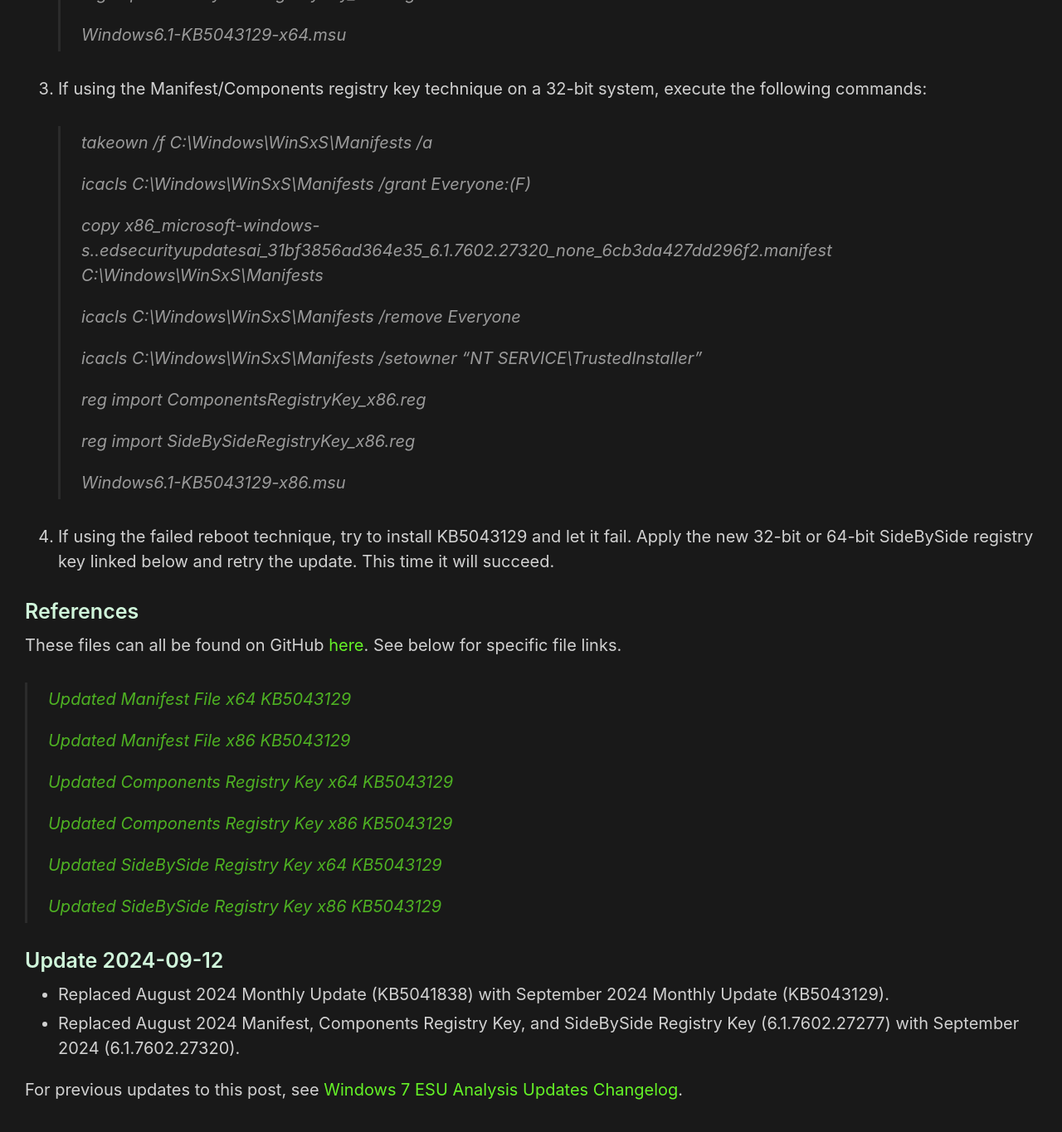
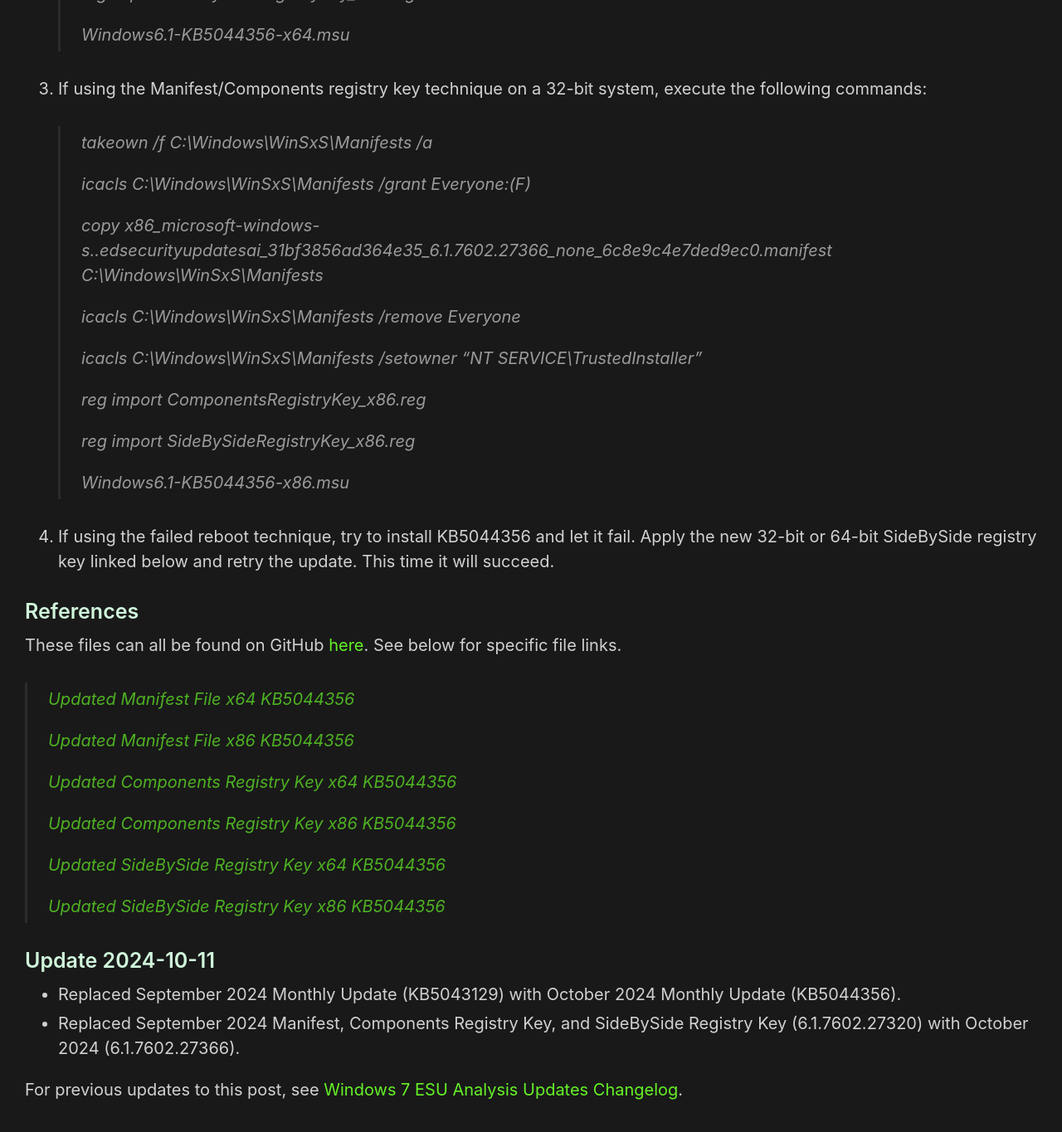
Before and after one commit to HackAndPwn/HackAndPwn.github.io, a Jekyll site: the page built from _posts/2020-09-12-windows-7-esu-analysis-updates.md, in a window 1280 px wide and 1400 px high, scrolled down 1366 px. Shown: the top 1365 px of the window at 83% size. Built offline with Jekyll 4.4.1, drawn with Linux system fonts in a browser that asks for light colours; some of the changed text lies outside the part shown.

Commit message:
oct 2024 updates for windows 7

```diff
--- a/_posts/2020-09-12-windows-7-esu-analysis-updates.md
+++ b/_posts/2020-09-12-windows-7-esu-analysis-updates.md
@@ -2,7 +2,7 @@
 layout: post
 title: Windows 7 ESU Analysis Updates
 original_date: 2020-09-12
-date: 2024-09-12
+date: 2024-10-11
 ---
 
 The original Windows 7 ESU Analysis can be found [here](https://hackandpwn.com/windows-7-esu-analysis).  With the September 2020 Cumulative Update, the technique as described no longer works to install this update.  However, only slight modifications need to be made in order for this new update to also install.
@@ -15,9 +15,9 @@
 
 Install KB4528069 as described in [Windows 7 ESU Analysis](https://hackandpwn.com/windows-7-esu-analysis).
 
-### Installing KB5043129 (September 2024 Cumulative Update)
+### Installing KB5044356 (October 2024 Cumulative Update)
 
-The September 2024 Cumulative Update includes new ESU files that bump versions past those used in KB4528069.  However, the same technique that previously applied still works.
+The October 2024 Cumulative Update includes new ESU files that bump versions past those used in KB4528069.  However, the same technique that previously applied still works.
 
 1. Install the latest Servicing Stack Update [Windows6.1-KB5039339-x64.msu](https://github.com/HackAndPwn/Windows-7-Patching/raw/master/07_ESU_Updates/01_Windows6.1-KB5039339-x64.msu) [Windows6.1-KB5039339-x86.msu](https://github.com/HackAndPwn/Windows-7-Patching/raw/master/07_ESU_Updates/01_Windows6.1-KB5039339-x86.msu).  Rebooting the machine may be required.
 2. If using the Manifest/Components registry key technique on a 64-bit system, execute the following commands:
@@ -25,7 +25,7 @@
 >
 > icacls C:\Windows\WinSxS\Manifests /grant Everyone:(F)
 >
-> copy amd64_microsoft-windows-s..edsecurityupdatesai_31bf3856ad364e35_6.1.7602.27320_none_c8d275c636300828.manifest C:\Windows\WinSxS\Manifests
+> copy amd64_microsoft-windows-s..edsecurityupdatesai_31bf3856ad364e35_6.1.7602.27366_none_c8ad37d2364b0ff6.manifest C:\Windows\WinSxS\Manifests
 >
 > icacls C:\Windows\WinSxS\Manifests /remove Everyone
 >
@@ -35,13 +35,13 @@
 >
 > reg import SideBySideRegistryKey_x64.reg
 >
-> Windows6.1-KB5043129-x64.msu
+> Windows6.1-KB5044356-x64.msu
 3. If using the Manifest/Components registry key technique on a 32-bit system, execute the following commands:
 > takeown /f C:\Windows\WinSxS\Manifests /a
 >
 > icacls C:\Windows\WinSxS\Manifests /grant Everyone:(F)
 >
-> copy x86_microsoft-windows-s..edsecurityupdatesai_31bf3856ad364e35_6.1.7602.27320_none_6cb3da427dd296f2.manifest C:\Windows\WinSxS\Manifests
+> copy x86_microsoft-windows-s..edsecurityupdatesai_31bf3856ad364e35_6.1.7602.27366_none_6c8e9c4e7ded9ec0.manifest C:\Windows\WinSxS\Manifests
 >
 > icacls C:\Windows\WinSxS\Manifests /remove Everyone
 >
@@ -51,27 +51,27 @@
 >
 > reg import SideBySideRegistryKey_x86.reg
 >
-> Windows6.1-KB5043129-x86.msu
-4. If using the failed reboot technique, try to install KB5043129 and let it fail.  Apply the new 32-bit or 64-bit SideBySide registry key linked below and retry the update.  This time it will succeed.
+> Windows6.1-KB5044356-x86.msu
+4. If using the failed reboot technique, try to install KB5044356 and let it fail.  Apply the new 32-bit or 64-bit SideBySide registry key linked below and retry the update.  This time it will succeed.
 
 ### References
 
 These files can all be found on GitHub [here](https://github.com/HackAndPwn/Windows-7-ESU-Analysis).  See below for specific file links.
 
-> [Updated Manifest File x64 KB5043129](https://github.com/HackAndPwn/Windows-7-ESU-Analysis/blob/master/2024_09/amd64_microsoft-windows-s..edsecurityupdatesai_31bf3856ad364e35_6.1.7602.27320_none_c8d275c636300828.manifest)
+> [Updated Manifest File x64 KB5044356](https://github.com/HackAndPwn/Windows-7-ESU-Analysis/blob/master/2024_10/amd64_microsoft-windows-s..edsecurityupdatesai_31bf3856ad364e35_6.1.7602.27366_none_c8ad37d2364b0ff6.manifest)
 >
-> [Updated Manifest File x86 KB5043129](https://github.com/HackAndPwn/Windows-7-ESU-Analysis/blob/master/2024_09/x86_microsoft-windows-s..edsecurityupdatesai_31bf3856ad364e35_6.1.7602.27320_none_6cb3da427dd296f2.manifest)
+> [Updated Manifest File x86 KB5044356](https://github.com/HackAndPwn/Windows-7-ESU-Analysis/blob/master/2024_10/x86_microsoft-windows-s..edsecurityupdatesai_31bf3856ad364e35_6.1.7602.27366_none_6c8e9c4e7ded9ec0.manifest)
 >
-> [Updated Components Registry Key x64 KB5043129](https://github.com/HackAndPwn/Windows-7-ESU-Analysis/blob/master/2024_09/ComponentsRegistryKey_x64.reg)
+> [Updated Components Registry Key x64 KB5044356](https://github.com/HackAndPwn/Windows-7-ESU-Analysis/blob/master/2024_10/ComponentsRegistryKey_x64.reg)
 >
-> [Updated Components Registry Key x86 KB5043129](https://github.com/HackAndPwn/Windows-7-ESU-Analysis/blob/master/2024_09/ComponentsRegistryKey_x86.reg)
+> [Updated Components Registry Key x86 KB5044356](https://github.com/HackAndPwn/Windows-7-ESU-Analysis/blob/master/2024_10/ComponentsRegistryKey_x86.reg)
 >
-> [Updated SideBySide Registry Key x64 KB5043129](https://github.com/HackAndPwn/Windows-7-ESU-Analysis/blob/master/2024_09/SideBySideRegistryKey_x64.reg)
+> [Updated SideBySide Registry Key x64 KB5044356](https://github.com/HackAndPwn/Windows-7-ESU-Analysis/blob/master/2024_10/SideBySideRegistryKey_x64.reg)
 >
-> [Updated SideBySide Registry Key x86 KB5043129](https://github.com/HackAndPwn/Windows-7-ESU-Analysis/blob/master/2024_09/SideBySideRegistryKey_x86.reg)
+> [Updated SideBySide Registry Key x86 KB5044356](https://github.com/HackAndPwn/Windows-7-ESU-Analysis/blob/master/2024_10/SideBySideRegistryKey_x86.reg)
 
-### Update 2024-09-12
-* Replaced August 2024 Monthly Update (KB5041838) with September 2024 Monthly Update (KB5043129).
-* Replaced August 2024 Manifest, Components Registry Key, and SideBySide Registry Key (6.1.7602.27277) with September 2024 (6.1.7602.27320).
+### Update 2024-10-11
+* Replaced September 2024 Monthly Update (KB5043129) with October 2024 Monthly Update (KB5044356).
+* Replaced September 2024 Manifest, Components Registry Key, and SideBySide Registry Key (6.1.7602.27320) with October 2024 (6.1.7602.27366).
 
 For previous updates to this post, see [Windows 7 ESU Analysis Updates Changelog](https://hackandpwn.com/windows-7-esu-analysis-updates-changelog/).
```
Also changed, not shown: _posts/2020-05-23-windows-7-esu-patching-changelog.md (+13 -0 lines), _posts/2020-05-23-windows-7-esu-patching.md (+12 -18 lines), _posts/2020-09-12-windows-7-esu-analysis-updates-changelog.md (+4 -0 lines).
